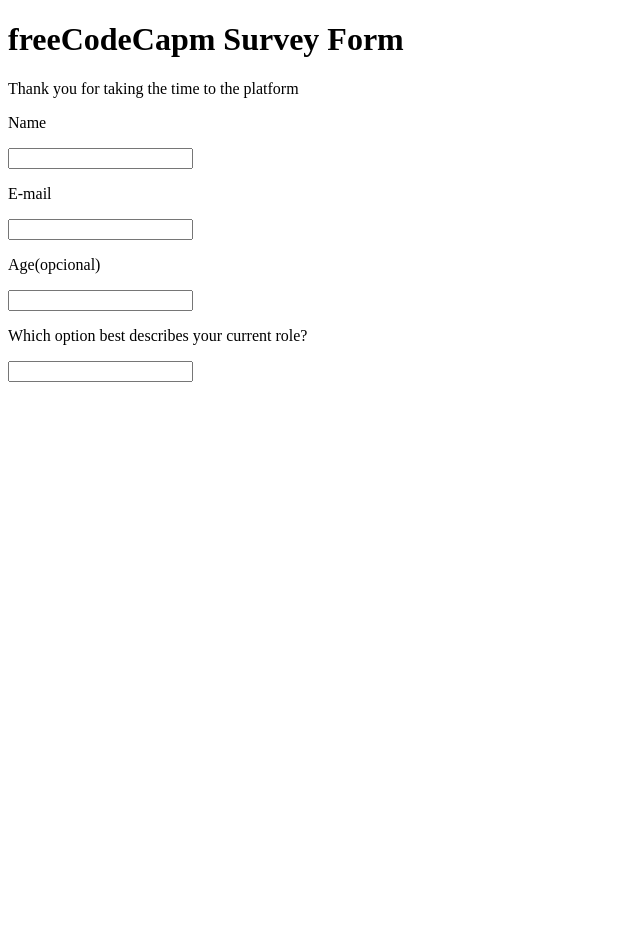
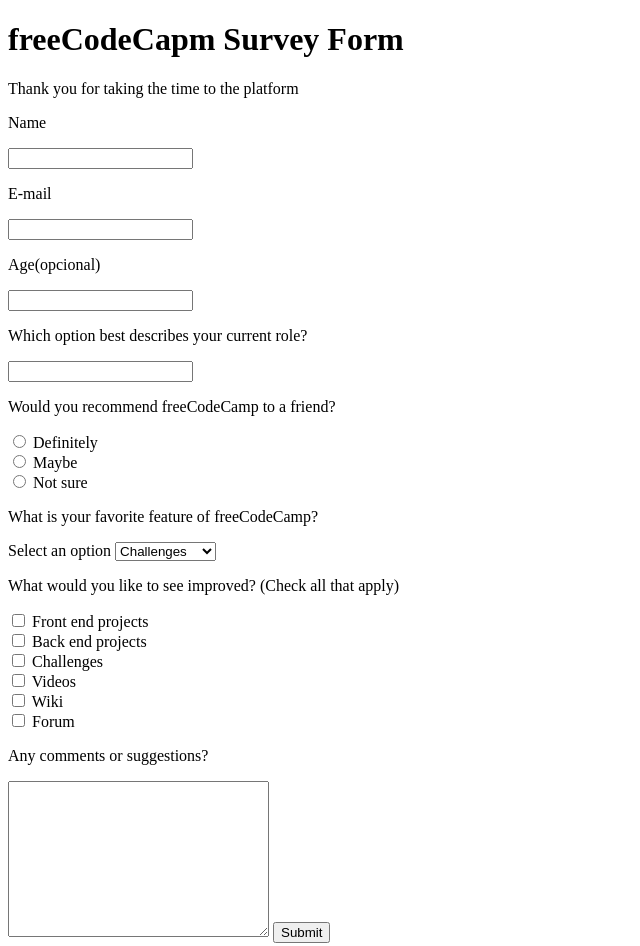
Before and after one commit to joao-jorge/survey-form, a plain HTML site: page index.html in a window 1280 px wide. Shown: the whole page, without its empty margins (0-640 px from the left). Before the commit the page ends 800 px from the top, so only its background shows below. Drawn offline with Linux system fonts and the light colour scheme.

Commit message:
HTML skelecton

```diff
--- a/index.html
+++ b/index.html
@@ -19,8 +19,43 @@
             <input type="email" name="" id="">
             <p>Age(opcional)</p>
             <input type="number" name="" id="">
+
             <p>Which option best describes your current role?</p>
-            <input type="text">
+            <input type="text"></input>
+            <p>Would you recommend freeCodeCamp to a friend?</p>
+            <input type="radio" name="chose" value="definitely" id="definitely">
+            <label for="definitely">Definitely</label><br>
+            <input type="radio" name="chose" id="Maybe" value="maybe">
+            <label for="maybe">Maybe</label><br>
+            <input type="radio" name="chose" id="notsure" value="notsure">
+            <label for="notsure">Not sure</label><br>
+
+            <p>What is your favorite feature of freeCodeCamp?</p>
+            <label for="options">Select an option</label>
+            <select name="" id="options">
+                <option value="front-end projects">Challenges</option>
+                <option value="back end projects">Projects</option>
+                <option value="data visualization">Community</option>
+                <option value="challenges">Open Source</option>
+            </select>
+
+            <p>What would you like to see improved? (Check all that apply)</p>
+            <input type="checkbox" name="front" id="front" value="Front end projects">
+            <label for="front"> Front end projects</label><br>
+            <input type="checkbox" name="back" id="back" value="Back end projects">
+            <label for="back">Back end projects</label><br>
+            <input type="checkbox" name="challenge" id="challenges" value="challenges">
+            <label for="challenges">Challenges</label><br>
+            <input type="checkbox" name="video" id="videos" value="videos">
+            <label for="videos">Videos</label><br>
+            <input type="checkbox" name="wiki" id="wiki" value="wiki">
+            <label for="wiki">Wiki</label><br>
+            <input type="checkbox" name="forum" id="forums" value="forum">
+            <label for="forums">Forum</label><br>
+
+            <p>Any comments or suggestions?</p>
+            <textarea name="" id="" cols="30" rows="10"></textarea>
+            <button type="submit">Submit</button>
         </form>
 
     </div>
```
